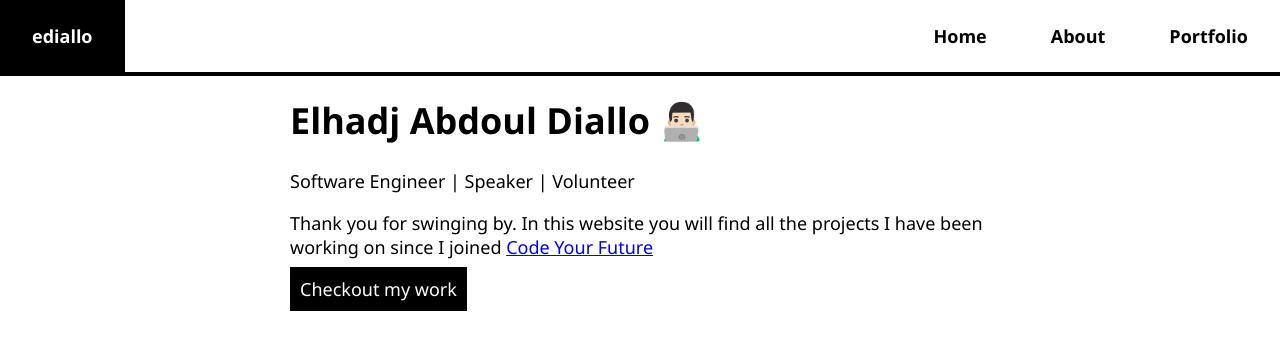
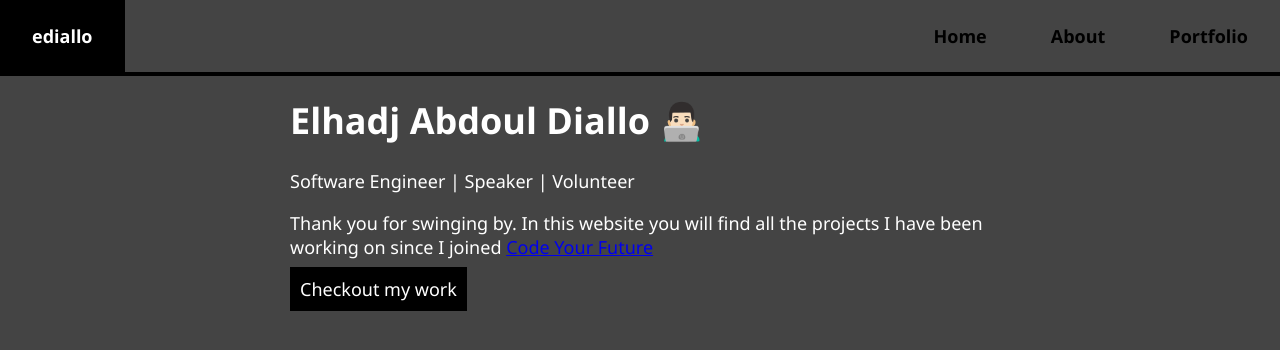
Before and after one commit to eediallo/eediallo.github.io, a React (Create React App) app in the folder my-portfolio/: page / in a window 1280 px wide. Shown: the top 350 px of the page. Built offline with nearby package versions, Linux system fonts and the light colour scheme.

Commit message:
adds background color to body

```diff
--- a/my-portfolio/src/App.css
+++ b/my-portfolio/src/App.css
@@ -4,9 +4,10 @@
 
 :root{
   --yellow: #131325;
-  --white: #f0f0f0;
+  --white: #FFFFFF;
   --green: #198519;
   --dark-green: #1b471b;
+  --background-color: #444444;
 }
 
 .grid{
@@ -16,11 +17,14 @@
 body {
   font-family: 'Segoe UI', Tahoma, Geneva, Verdana, sans-serif;
   font-size: 18px;
+  background-color: var(--background-color);
+  color: var(--white);
 }
 
 .nav-bar{
   display: flex;
   justify-content: space-between;
+  background-color: var(--background-color);
 }
 
 button {
```
